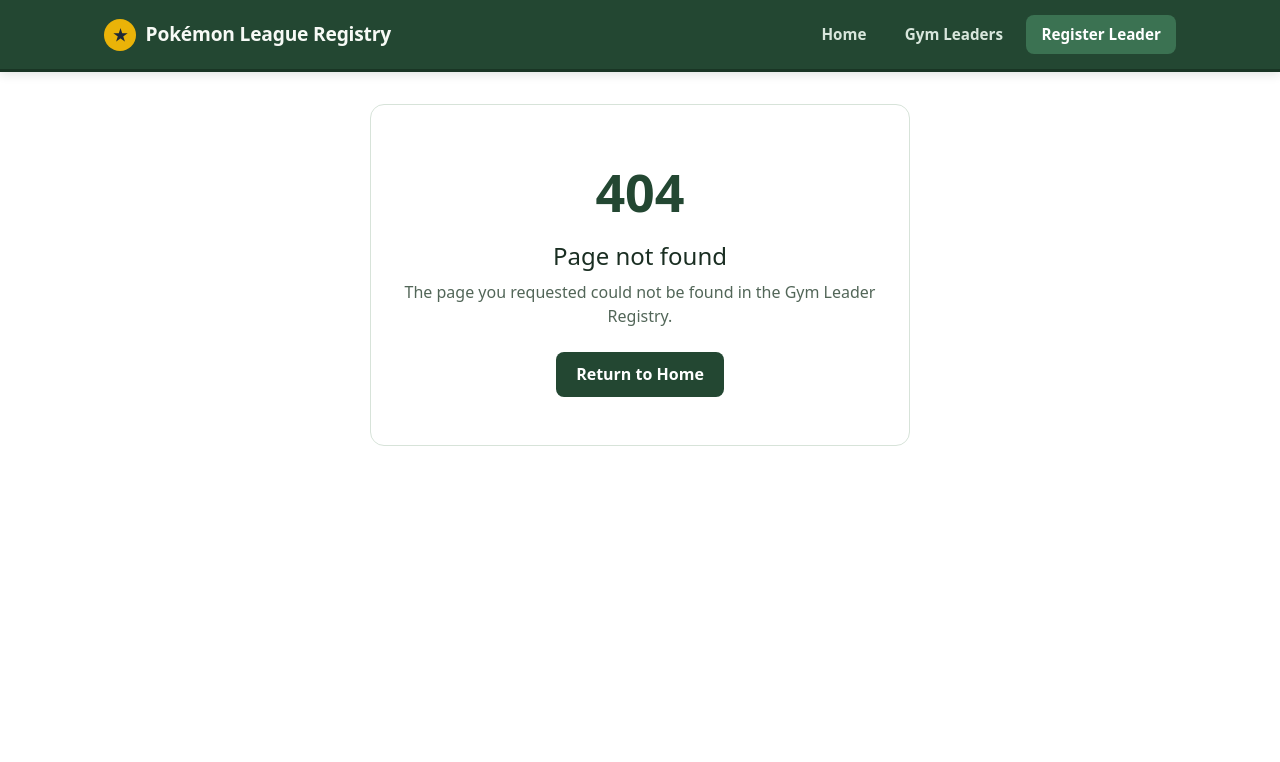
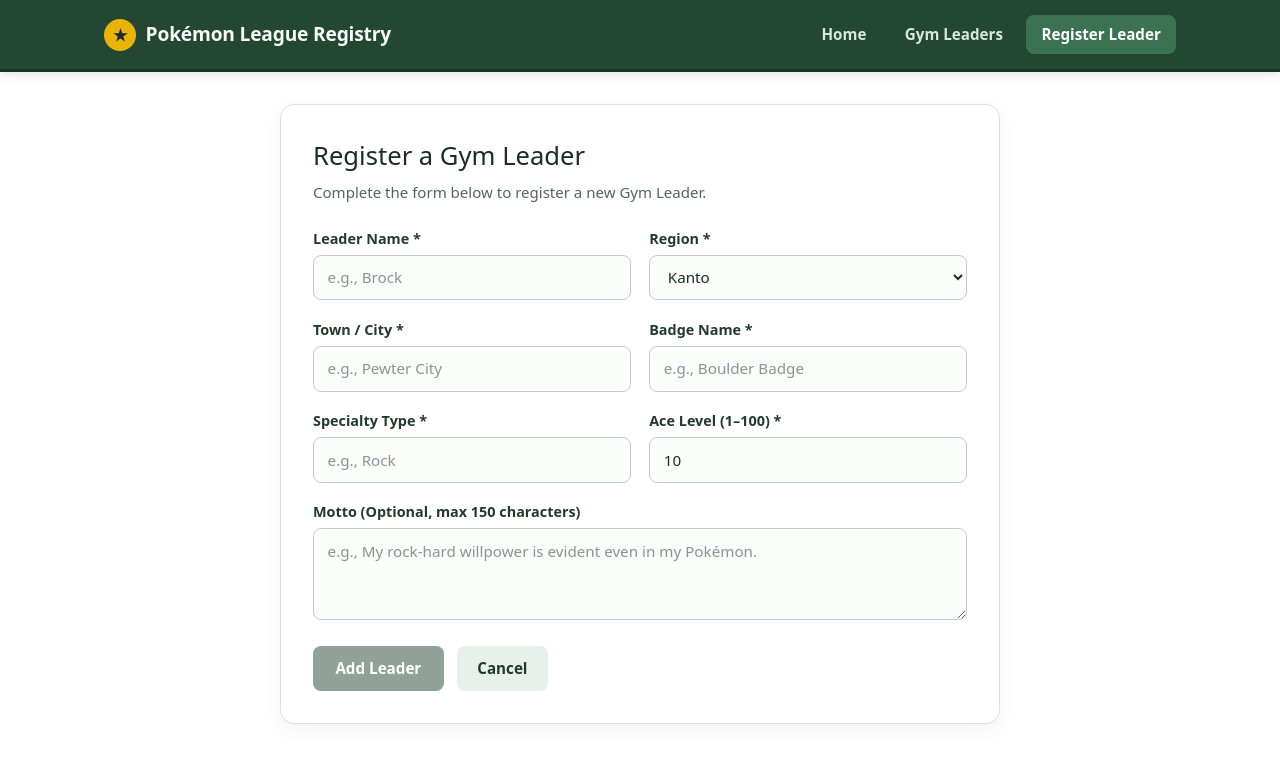
Before and after one commit to Magnus19/fullstack-application, an Angular app: page /leaders/new in a window 1280 px wide. Before the commit this address had no page. Shown: the top 762 px of the page. Built offline with nearby package versions, Linux system fonts and the light colour scheme.

Commit message:
feat: add leader form with create and edit modes

```diff
--- a/src/app/app.routes.ts
+++ b/src/app/app.routes.ts
@@ -1,5 +1,6 @@
 import { Routes } from '@angular/router';
 import { Home } from './home/home';
+import { LeaderForm } from './leader-form/leader-form';
 import { LeaderList } from './leader-list/leader-list';
 import { NotFound } from './not-found/not-found';
 
@@ -7,5 +8,7 @@
   { path: '', redirectTo: 'home', pathMatch: 'full' },
   { path: 'home', component: Home, title: 'Home | Gym Leader Registry' },
   { path: 'leaders', component: LeaderList, title: 'Gym Leaders | Registry' },
+  { path: 'leaders/new', component: LeaderForm, title: 'Register a Gym Leader' },
+  { path: 'leaders/:id/edit', component: LeaderForm, title: 'Edit Gym Leader' },
   { path: '**', component: NotFound, title: 'Page Not Found' },
 ];
--- /dev/null
+++ b/src/app/leader-form/leader-form.css
@@ -0,0 +1,126 @@
+.form-card {
+  background-color: #ffffff;
+  border: 1px solid #d7e3d9;
+  border-radius: 14px;
+  padding: 2rem;
+  max-width: 720px;
+  margin: 0 auto;
+  box-shadow: 0 6px 18px rgba(35, 71, 50, 0.06);
+}
+
+.form-header {
+  margin-bottom: 1.5rem;
+}
+
+.form-header h2 {
+  font-size: 1.6rem;
+  color: #1a2e22;
+  margin-bottom: 0.35rem;
+}
+
+.form-header p {
+  color: #526658;
+  font-size: 0.94rem;
+}
+
+.form-banner-error {
+  background-color: #fef2f2;
+  border: 1px solid #fecaca;
+  color: #991b1b;
+  padding: 0.75rem 1rem;
+  border-radius: 8px;
+  margin-bottom: 1.25rem;
+  font-size: 0.9rem;
+  font-weight: 500;
+}
+
+.leader-form {
+  display: flex;
+  flex-direction: column;
+  gap: 1.15rem;
+}
+
+.form-row {
+  display: grid;
+  grid-template-columns: repeat(auto-fit, minmax(240px, 1fr));
+  gap: 1.15rem;
+}
+
+.form-group {
+  display: flex;
+  flex-direction: column;
+  gap: 0.35rem;
+}
+
+.form-group label {
+  font-weight: 600;
+  font-size: 0.9rem;
+  color: #243b2c;
+}
+
+.form-group input,
+.form-group select,
+.form-group textarea {
+  padding: 0.65rem 0.85rem;
+  border: 1px solid #bfd0c3;
+  border-radius: 8px;
+  font-size: 0.95rem;
+  font-family: inherit;
+  background-color: #fbfdfb;
+  color: #1a2e22;
+}
+
+.form-group input:focus,
+.form-group select:focus,
+.form-group textarea:focus {
+  outline: none;
+  border-color: #234732;
+  box-shadow: 0 0 0 3px rgba(35, 71, 50, 0.14);
+}
+
+.error-text {
+  color: #b91c1c;
+  font-size: 0.82rem;
+  font-weight: 500;
+}
+
+.form-actions {
+  display: flex;
+  align-items: center;
+  gap: 0.85rem;
+  margin-top: 0.5rem;
+}
+
+.btn-submit {
+  padding: 0.7rem 1.4rem;
+  background-color: #234732;
+  color: #ffffff;
+  border: none;
+  border-radius: 8px;
+  font-weight: 600;
+  font-size: 0.95rem;
+  cursor: pointer;
+}
+
+.btn-submit:hover:not(:disabled) {
+  background-color: #193524;
+}
+
+.btn-submit:disabled {
+  opacity: 0.5;
+  cursor: not-allowed;
+}
+
+.btn-cancel {
+  padding: 0.7rem 1.25rem;
+  background-color: #e8f0ea;
+  color: #1f3a2a;
+  text-decoration: none;
+  border-radius: 8px;
+  font-weight: 600;
+  font-size: 0.95rem;
+}
+
+.btn-cancel:hover {
+  background-color: #d7e5db;
+}
--- /dev/null
+++ b/src/app/leader-form/leader-form.html
@@ -0,0 +1,96 @@
+<section class="form-card">
+  <div class="form-header">
+    <h2>{{ editingId() ? 'Edit Gym Leader' : 'Register a Gym Leader' }}</h2>
+    <p>
+      {{
+        editingId()
+          ? 'Update the official Pokémon League record for this Gym Leader.'
+          : 'Complete the form below to register a new Gym Leader.'
+      }}
+    </p>
+  </div>
+
+  @if (errorMessage()) {
+    <div class="form-banner-error">{{ errorMessage() }}</div>
+  }
+
+  <form [formGroup]="leaderForm" (ngSubmit)="onSubmit()" class="leader-form" novalidate>
+    <div class="form-row">
+      <div class="form-group">
+        <label for="name">Leader Name *</label>
+        <input id="name" type="text" formControlName="name" placeholder="e.g., Brock" />
+        @if (leaderForm.controls.name.touched && leaderForm.controls.name.invalid) {
+          <small class="error-text">Name is required and must be at least 2 characters.</small>
+        }
+      </div>
+
+      <div class="form-group">
+        <label for="region">Region *</label>
+        <select id="region" formControlName="region">
+          <option value="Kanto">Kanto</option>
+          <option value="Johto">Johto</option>
+          <option value="Hoenn">Hoenn</option>
+        </select>
+        @if (leaderForm.controls.region.touched && leaderForm.controls.region.invalid) {
+          <small class="error-text">Please select a valid region (Kanto, Johto, or Hoenn).</small>
+        }
+      </div>
+    </div>
+
+    <div class="form-row">
+      <div class="form-group">
+        <label for="town">Town / City *</label>
+        <input id="town" type="text" formControlName="town" placeholder="e.g., Pewter City" />
+        @if (leaderForm.controls.town.touched && leaderForm.controls.town.invalid) {
+          <small class="error-text">Town is required.</small>
+        }
+      </div>
+
+      <div class="form-group">
+        <label for="badge">Badge Name *</label>
+        <input id="badge" type="text" formControlName="badge" placeholder="e.g., Boulder Badge" />
+        @if (leaderForm.controls.badge.touched && leaderForm.controls.badge.invalid) {
+          <small class="error-text">Badge is required.</small>
+        }
+      </div>
+    </div>
+
+    <div class="form-row">
+      <div class="form-group">
+        <label for="specialty">Specialty Type *</label>
+        <input id="specialty" type="text" formControlName="specialty" placeholder="e.g., Rock" />
+        @if (leaderForm.controls.specialty.touched && leaderForm.controls.specialty.invalid) {
+          <small class="error-text">Specialty Pokémon type is required.</small>
+        }
+      </div>
+
+      <div class="form-group">
+        <label for="aceLevel">Ace Level (1–100) *</label>
+        <input id="aceLevel" type="number" min="1" max="100" formControlName="aceLevel" />
+        @if (leaderForm.controls.aceLevel.touched && leaderForm.controls.aceLevel.invalid) {
+          <small class="error-text">Ace level must be a whole number between 1 and 100.</small>
+        }
+      </div>
+    </div>
+
+    <div class="form-group">
+      <label for="motto">Motto (Optional, max 150 characters)</label>
+      <textarea
+        id="motto"
+        rows="3"
+        formControlName="motto"
+        placeholder="e.g., My rock-hard willpower is evident even in my Pokémon.">
+      </textarea>
+      @if (leaderForm.controls.motto.touched && leaderForm.controls.motto.invalid) {
+        <small class="error-text">Motto cannot exceed 150 characters.</small>
+      }
+    </div>
+
+    <div class="form-actions">
+      <button type="submit" class="btn-submit" [disabled]="leaderForm.invalid">
+        {{ editingId() ? 'Save Changes' : 'Add Leader' }}
+      </button>
+      <a routerLink="/leaders" class="btn-cancel">Cancel</a>
+    </div>
+  </form>
+</section>
--- /dev/null
+++ b/src/app/leader-form/leader-form.ts
@@ -0,0 +1,94 @@
+import { Component, OnInit, inject, signal } from '@angular/core';
+import { FormBuilder, ReactiveFormsModule, Validators } from '@angular/forms';
+import { ActivatedRoute, Router, RouterLink } from '@angular/router';
+import { GymLeaderService } from '../gym-leader';
+import { GymLeader } from '../gym-leader.model';
+
+@Component({
+  selector: 'app-leader-form',
+  imports: [ReactiveFormsModule, RouterLink],
+  templateUrl: './leader-form.html',
+  styleUrl: './leader-form.css',
+})
+export class LeaderForm implements OnInit {
+  private readonly formBuilder = inject(FormBuilder);
+  private readonly leaderService = inject(GymLeaderService);
+  private readonly route = inject(ActivatedRoute);
+  private readonly router = inject(Router);
+
+  readonly editingId = signal<string | null>(null);
+  readonly errorMessage = signal('');
+
+  readonly leaderForm = this.formBuilder.nonNullable.group({
+    name: ['', [Validators.required, Validators.minLength(2)]],
+    region: ['Kanto' as 'Kanto' | 'Johto' | 'Hoenn', [Validators.required]],
+    town: ['', [Validators.required]],
+    badge: ['', [Validators.required]],
+    specialty: ['', [Validators.required]],
+    aceLevel: [
+      10,
+      [
+        Validators.required,
+        Validators.min(1),
+        Validators.max(100),
+        Validators.pattern(/^\d+$/),
+      ],
+    ],
+    motto: ['', [Validators.maxLength(150)]],
+  });
+
+  ngOnInit(): void {
+    const id = this.route.snapshot.paramMap.get('id');
+    if (id) {
+      this.editingId.set(id);
+      this.leaderService.getLeader(id).subscribe({
+        next: (leader) => {
+          this.leaderForm.patchValue({
+            name: leader.name,
+            region: leader.region,
+            town: leader.town,
+            badge: leader.badge,
+            specialty: leader.specialty,
+            aceLevel: leader.aceLevel,
+            motto: leader.motto ?? '',
+          });
+        },
+        error: () => {
+          this.errorMessage.set('Unable to load the requested Gym Leader record.');
+        },
+      });
+    }
+  }
+
+  onSubmit(): void {
+    if (this.leaderForm.invalid) {
+      this.leaderForm.markAllAsTouched();
+      return;
+    }
+
+    const payload: GymLeader = this.leaderForm.getRawValue();
+    const currentId = this.editingId();
+
+    if (currentId) {
+      this.leaderService.updateLeader(currentId, payload).subscribe({
+        next: () => {
+          this.leaderForm.reset();
+          this.router.navigate(['/leaders']);
+        },
+        error: () => {
+          this.errorMessage.set('Failed to update Gym Leader. Please verify all fields.');
+        },
+      });
+    } else {
+      this.leaderService.addLeader(payload).subscribe({
+        next: () => {
+          this.leaderForm.reset();
+          this.router.navigate(['/leaders']);
+        },
+        error: () => {
+          this.errorMessage.set('Failed to add Gym Leader. Please verify all fields.');
+        },
+      });
+    }
+  }
+}
```
